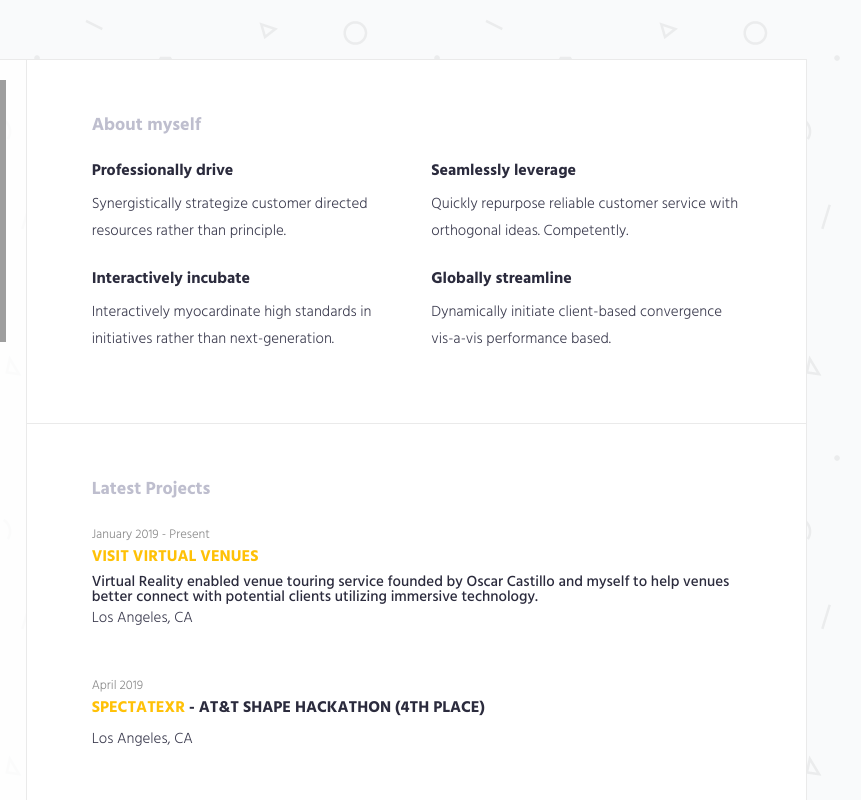
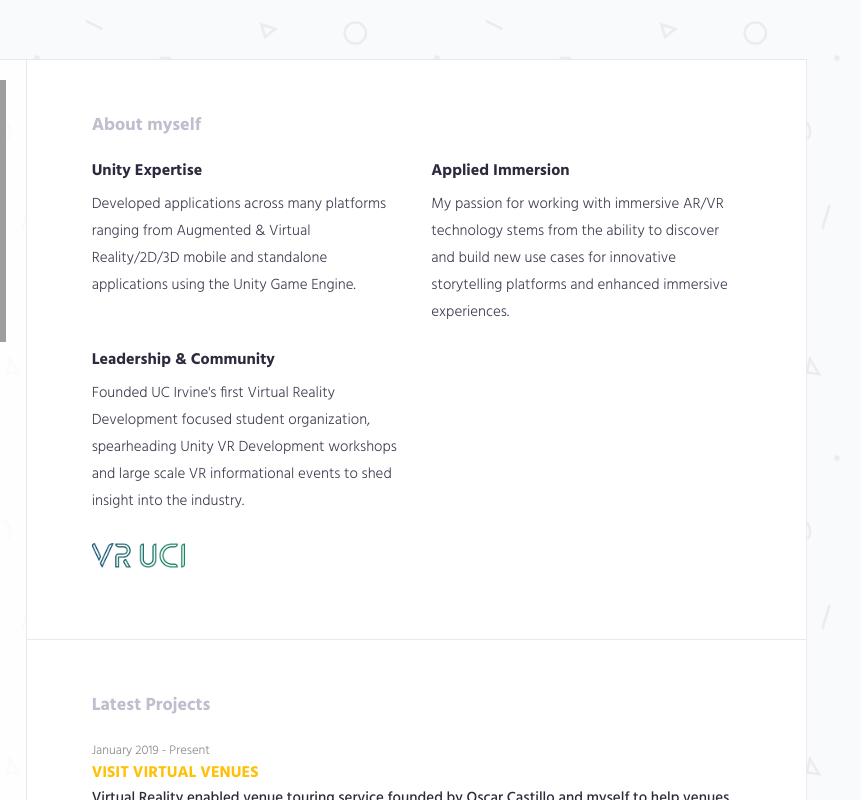
Before and after one commit to edwlok/edwlok.github.io, a plain HTML site: page index.html in a window 1280 px wide. Shown: the top 800 px of the page, 419-1280 px from the left. Drawn offline with Linux system fonts and the light colour scheme; grey boxes are pictures that could not be loaded.

Commit message:
added content

```diff
--- a/index.html
+++ b/index.html
@@ -51,7 +51,6 @@
             <div class="about-text">
                 <p>
                     I'm a creative problem solver and technology enthusiast, constantly exploring new ways to apply technology to seamlessly improve every day life. I just recently graduated from University of California, Irvine in December with a B.S. in Computer Science.
-
                 </p>
 
                 <p>Constantly looking to improve and learn more about the growing technology around us.</p>
@@ -93,19 +92,19 @@
         <div class="row">
             <div class="col-md-6">
                 <div class="expertise-item">
-                    <h3>Professionally drive</h3>
+                    <h3>Unity Expertise</h3>
 
                     <p>
-                        Synergistically strategize customer directed resources rather than principle.
+                        Developed applications across many platforms ranging from Augmented & Virtual Reality/2D/3D mobile and standalone applications using the Unity Game Engine.
                     </p>
                 </div>
             </div>
             <div class="col-md-6">
                 <div class="expertise-item">
-                    <h3>Seamlessly leverage </h3>
+                    <h3>Applied Immersion</h3>
 
                     <p>
-                        Quickly repurpose reliable customer service with orthogonal ideas. Competently.
+                        My passion for working with immersive AR/VR technology stems from the ability to discover and build new use cases for innovative storytelling platforms and enhanced immersive experiences.
                     </p>
                 </div>
             </div>
@@ -113,20 +112,22 @@
         <div class="row">
             <div class="col-md-6">
                 <div class="expertise-item">
-                    <h3>Interactively incubate</h3>
+                    <h3>Leadership & Community</h3>
 
                     <p>
-                        Interactively myocardinate high standards in initiatives rather than next-generation.
-                    </p>
+                        Founded UC Irvine's first Virtual Reality Development focused student organization, spearheading Unity VR Development workshops and large scale VR informational events to shed insight into the industry.
+						<br/><br/>
+						<a href="https://www.vruci.com"><img src="img/vruci.png" width="30%" height="auto"></a>
+					</p>
                 </div>
             </div>
 
             <div class="col-md-6">
                 <div class="expertise-item">
-                    <h3>Globally streamline</h3>
+                    <h3></h3>
 
                     <p>
-                        Dynamically initiate client-based convergence vis-a-vis performance based. </p>
+                        </p>
                 </div>
             </div>
 
```
Also changed, not shown: img/vruci.png (added).
